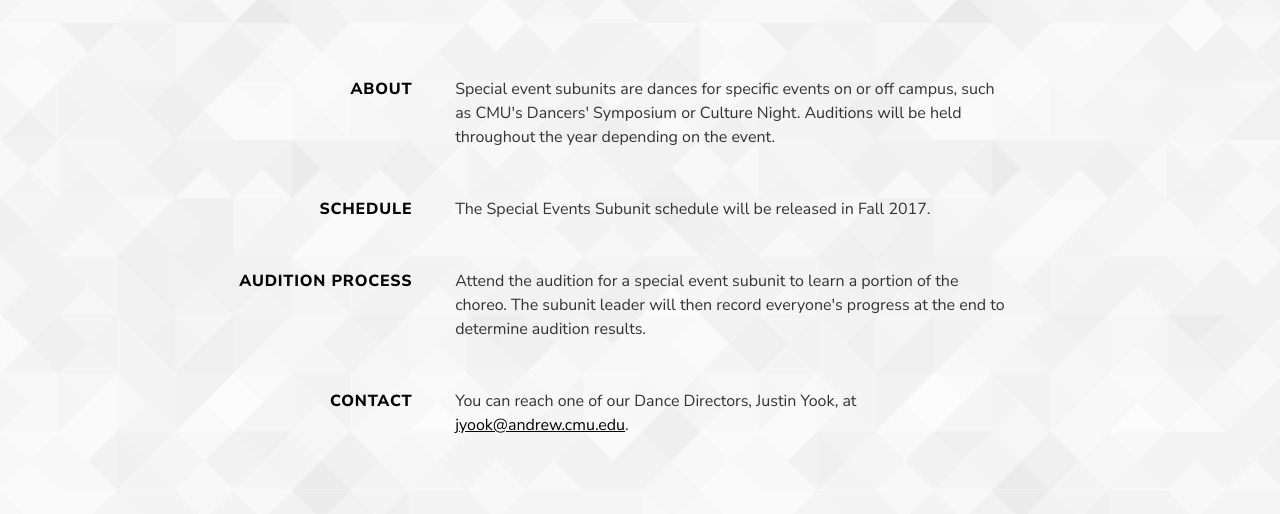
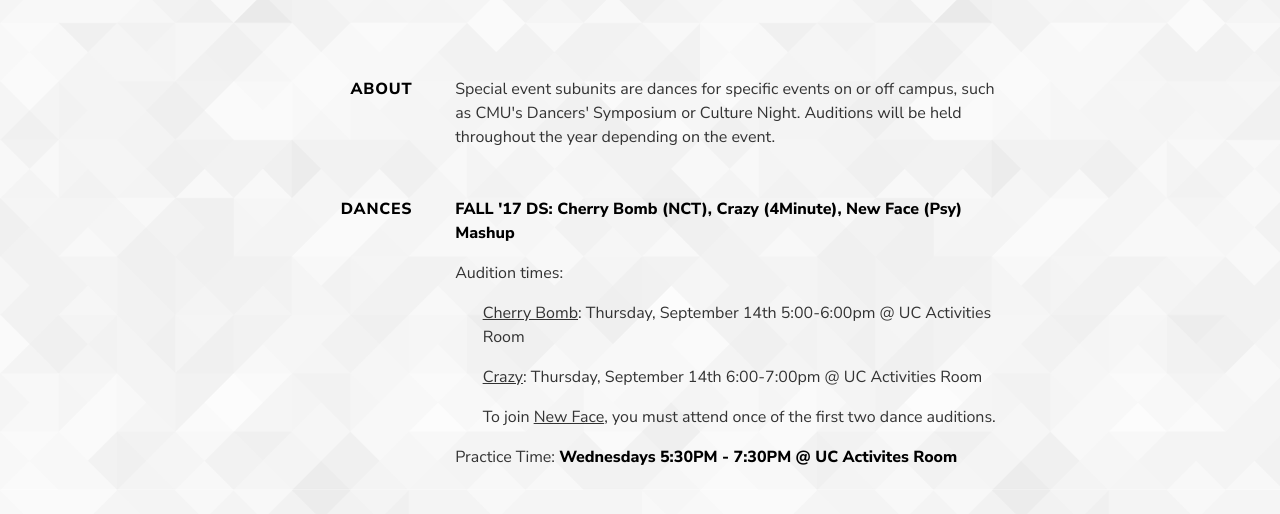
Before and after one commit to cmukpdc/KPDC, a plain HTML site: page opportunities/specialeventsubunits.html in a window 1280 px wide. Shown: the part 211-725 px from the top of the page. Drawn offline with Linux system fonts and the light colour scheme.

Commit message:
bunch of info updates

```diff
--- a/opportunities/specialeventsubunits.html
+++ b/opportunities/specialeventsubunits.html
@@ -56,8 +56,15 @@
 					<p>Special event subunits are dances for specific events on or off campus, such as CMU&#39;s Dancers&#39; Symposium or Culture Night. Auditions will be held throughout the year depending on the event.</p>
 				</section>
 				<section>
-					<h2>Schedule</h2>
-					<p>The Special Events Subunit schedule will be released in Fall 2017.</p>
+					<h2>Dances</h2>
+					<p><strong>FALL '17 DS: Cherry Bomb (NCT), Crazy (4Minute), New Face (Psy) Mashup</strong></p>
+					<p>Audition times:</p>
+					<ul>
+						<li><p><u>Cherry Bomb</u>: Thursday, September 14th 5:00-6:00pm @ UC Activities Room</p></li>
+						<li><p><u>Crazy</u>: Thursday, September 14th 6:00-7:00pm @ UC Activities Room</p></li>
+						<li><p>To join <u>New Face</u>, you must attend once of the first two dance auditions.</p></li>
+					</ul>
+					<p>Practice Time: <strong>Wednesdays 5:30PM - 7:30PM @ UC Activites Room</strong></p>
 				</section>
 				<section>
 					<h2>Audition Process</h2>
```
Also changed, not shown: opportunities/covercontests.html (+2 -1 lines), opportunities/openclass.html (+1 -1 lines), opportunities/sideprojects.html (+6 -5 lines).
